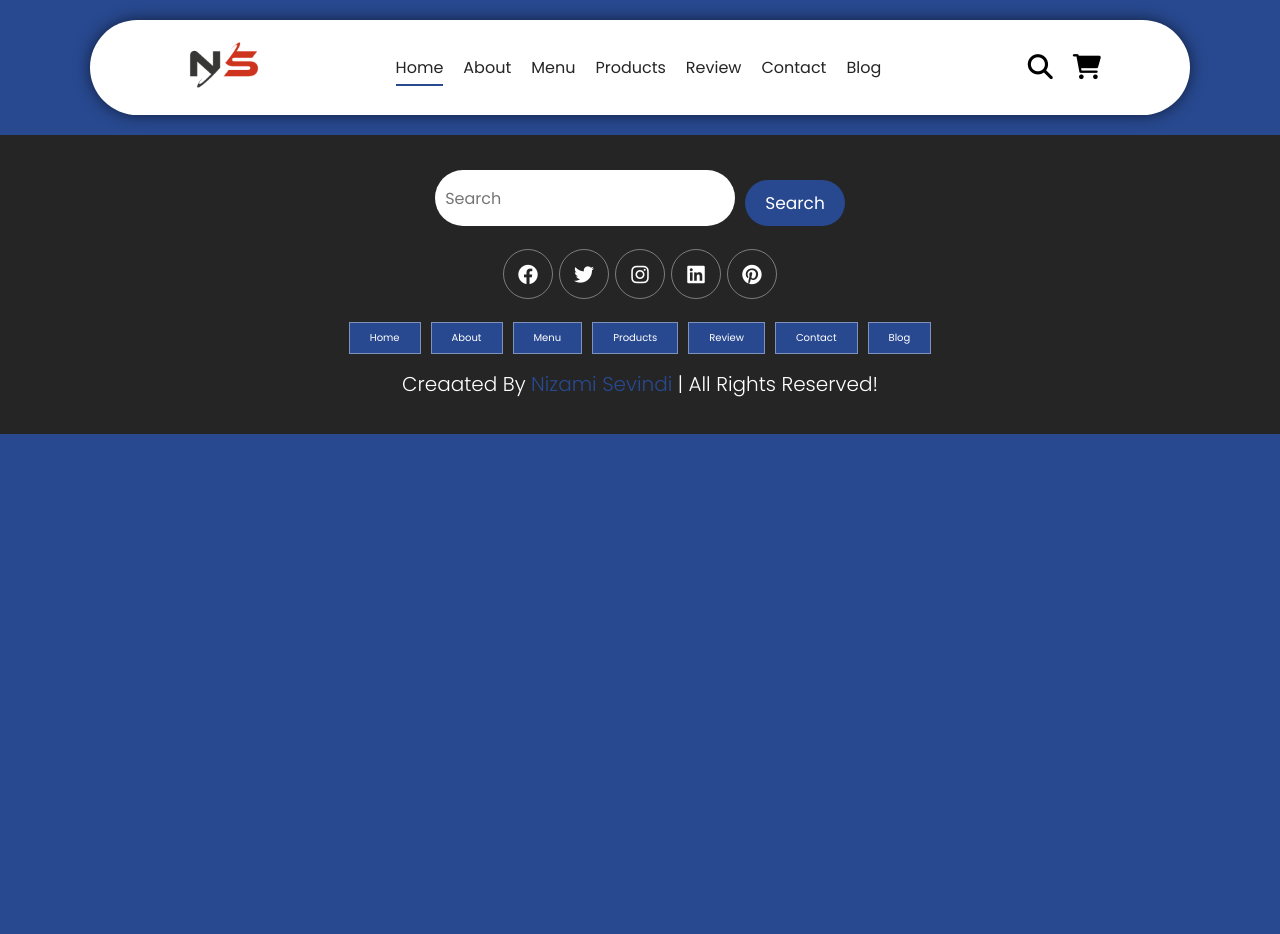
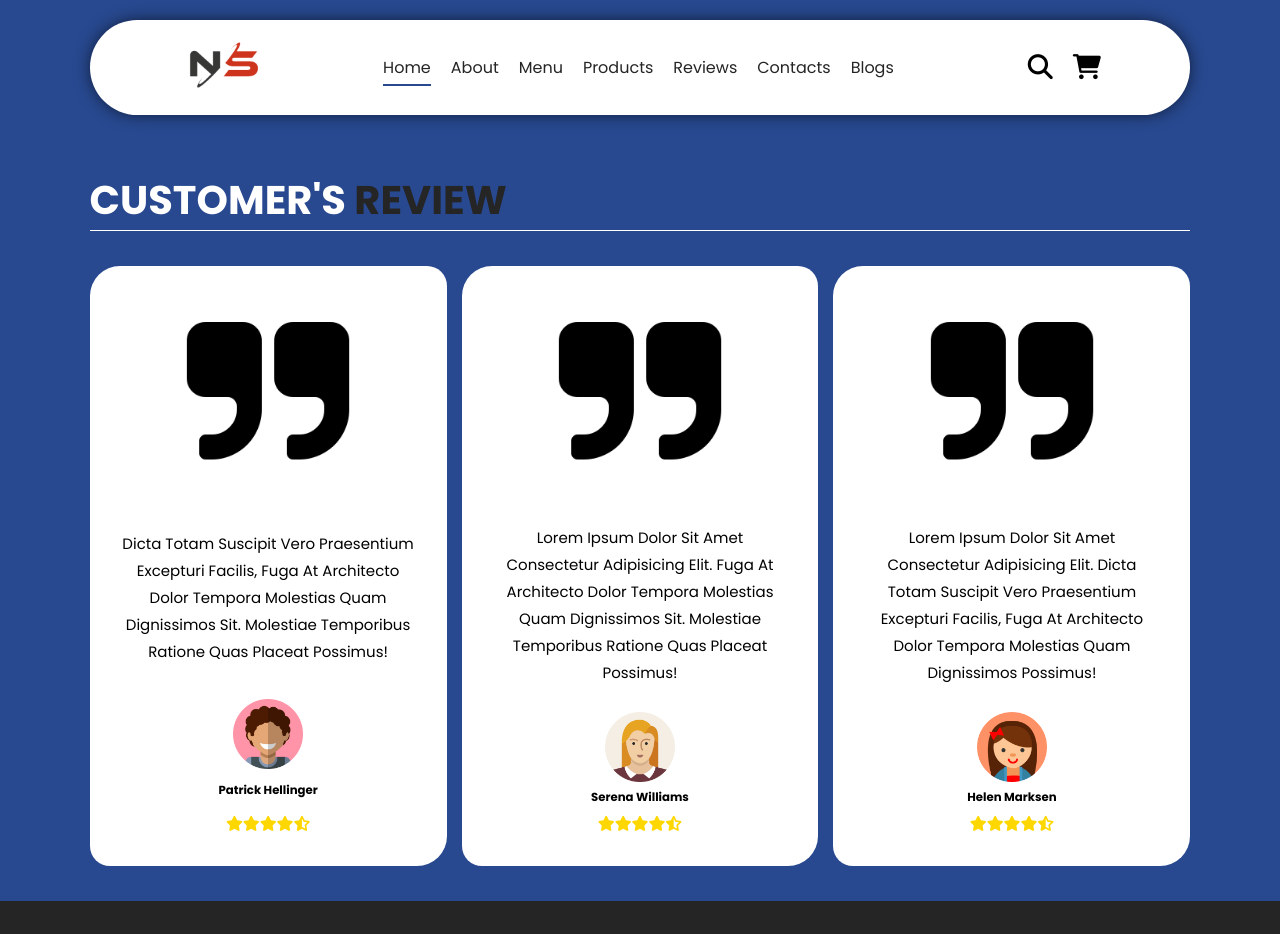
Before and after one commit to Biswajit-Sardar/Front-End-Using-React, a React (Vite) app in the folder component-demonstration/: page /reviews in a window 1280 px wide. Shown: the top 934 px of the page. Before the commit the page ends 800 px from the top, so only its background shows below. Built offline with nearby package versions, Linux system fonts and the light colour scheme.

Commit message:
feat: add Products, Reviews, and Contacts components; update routing in App and Header

```diff
--- a/component-demonstration/src/App.jsx
+++ b/component-demonstration/src/App.jsx
@@ -11,6 +11,9 @@ import Blog from './components/Blog/Blog'
 import Footer from './components/Footer/Footer'
 import Abouts from './components/Small-Components/Abouts/Abouts'
 import Menus from './components/Small-Components/Menus/Menus'
+import Products from './components/Small-Components/Products/Products'
+import Reviews from './components/Small-Components/Reviews/Reviews'
+import Contacts from './components/Small-Components/Contacts/Contacts'
 
 import './App.css'
 
@@ -43,6 +46,9 @@ function App() {
         <Route path="/about" element={<Abouts />} />
 
          <Route path="/menu" element={<Menus />} />
+         <Route path="/products" element={<Products />} />
+         <Route path="/reviews" element={<Reviews />} />
+         <Route path="/contact" element={<Contacts />} />
 
       </Routes>
       <Footer />
--- a/component-demonstration/src/components/Header/Header.jsx
+++ b/component-demonstration/src/components/Header/Header.jsx
@@ -16,9 +16,9 @@ const Header = () => {
 
                 <Link to="/menu">Menu</Link>
                 <Link to="/products">Products</Link>
-                <Link to="/review">Review</Link>
-                <Link to="/contact">Contact</Link>
-                <Link to="/blog">Blog</Link>
+                <Link to="/reviews">Reviews</Link>
+                <Link to="/contact">Contacts</Link>
+                <Link to="/blog">Blogs</Link>
             </nav>
             <div className="buttons">
                 <button id="search-btn" type="button">
@@ -38,7 +38,7 @@ const Header = () => {
           {/*   <div className="cart-items-container">
                 <div className="cart-item">
                     <i className="fas fa-times"></i>
-                    <img src="./image/pngwing.com (1).png" alt="menu" />
+                    <img src={img1} alt="menu" />
                     <div className="content">
                         <h3>cart item 01</h3>
                         <div className="price">$15.99 </div>
@@ -46,7 +46,7 @@ const Header = () => {
                 </div>
                 <div className="cart-item">
                     <i className="fas fa-times"></i>
-                    <img src="./image/pngwing.com (2).png" alt="menu" />
+                    <img src={img2} alt="menu" />
                     <div className="content">
                         <h3>cart item 02</h3>
                         <div className="price">$16.99 </div>
@@ -54,7 +54,7 @@ const Header = () => {
                 </div>
                 <div className="cart-item">
                     <i className="fas fa-times"></i>
-                    <img src="./image/pngwing.com (3).png" alt="menu" />
+                    <img src={img3} alt="menu" />
                     <div className="content">
                         <h3>cart item 03</h3>
                         <div className="price">$13.99 </div>
@@ -62,7 +62,7 @@ const Header = () => {
                 </div>
                 <div className="cart-item">
                     <i className="fas fa-times"></i>
-                    <img src="./image/pngwing.com (4).png" alt="menu" />
+                    <img src={img4} alt="menu" />
                     <div className="content">
                         <h3>cart item 04</h3>
                         <div className="price">$12.99 </div>
--- /dev/null
+++ b/component-demonstration/src/components/Small-Components/Contacts/Contacts.jsx
@@ -0,0 +1,34 @@
+
+
+
+
+const Contacts = () => {
+  return (
+          <section class="contact" id="contact">
+    <h1 class="heading">contact <span>us</span> </h1>
+    <div class="row">
+        <iframe class="map" src="https://www.google.com/maps/embed?pb=!1m18!1m12!1m3!1d983.3235940970079!2d8.540719273659763!3d47.3713194174677!2m3!1f0!2f0!3f0!3m2!1i1024!2i768!4f13.1!3m3!1m2!1s0x47900a00aa1e1d17%3A0x278f576acdd580f5!2sStorchen%20Z%C3%BCrich%20-%20Lifestyle%20Boutique%20Hotel!5e0!3m2!1sde!2sch!4v1658505945506!5m2!1sde!2sch" allowfullscreen="" loading="lazy" referrerpolicy="no-referrer-when-downgrade"></iframe>
+        <form>
+            <h3>get in touch</h3>
+            <div class="inputBox">
+                <i class="fas fa-user"></i>
+                <input type="text" placeholder="name"/>
+            </div>
+            <div class="inputBox">
+                <i class="fas fa-envelope"></i>
+                <input type="email" placeholder="email"/>
+            </div>
+            <div class="inputBox">
+                <i class="fas fa-phone"></i>
+                <input type="number" placeholder="number"/>
+            </div>
+            <input type="submit" class="btn" value="contact now"/>
+        </form>
+    </div>
+</section>
+
+         )
+     }
+
+
+export default Contacts
--- /dev/null
+++ b/component-demonstration/src/components/Small-Components/Products/Products.jsx
@@ -0,0 +1,79 @@
+import img1 from '../../../assets/pngwing.com (6).png'
+import img2 from '../../../assets/pngwing.com (4).png'
+import img3 from '../../../assets/pngwing.com (5).png'
+
+
+
+const Products = () => {
+    return (
+         <section class="products" id="products">
+    <h1 class="heading">our <span>products</span> </h1>
+    <div class="box-container">
+        <div class="box">
+            <div class="box-head">
+                <span class="title">mini burger</span>
+                <a href="#" class="name">Bacon Burger</a>
+            </div>
+            <div class="image">
+                <img src={img1} alt=""/>
+            </div>
+            <div class="box-bottom">
+                <div class="info">
+                    <b class="price">$6.00</b>
+                    <span class="amount">110gr / 300 Cal</span>
+                </div>
+                <div class="product-btn">
+                    <a href="#">
+                        <i class="fas fa-plus"></i>
+                    </a>
+                </div>
+            </div>
+        </div>
+        <div class="box">
+            <div class="box-head">
+                <span class="title">cheese burger</span>
+                <a href="#" class="name">cheese Burger</a>
+            </div>
+            <div class="image">
+                <img src={img2} alt=""/>
+            </div>
+            <div class="box-bottom">
+                <div class="info">
+                    <b class="price">$12.00</b>
+                    <span class="amount">140gr / 2500 Cal</span>
+                </div>
+                <div class="product-btn">
+                    <a href="#">
+                        <i class="fas fa-plus"></i>
+                    </a>
+                </div>
+            </div>
+        </div>
+        <div class="box">
+            <div class="box-head">
+                <span class="title">Double burger</span>
+                <a href="#" class="name">Double Burger</a>
+            </div>
+            <div class="image">
+                <img src={img3} alt=""/>
+            </div>
+            <div class="box-bottom">
+                <div class="info">
+                    <b class="price">$24.00</b>
+                    <span class="amount">440gr / 600 Cal</span>
+                </div>
+                <div class="product-btn">
+                    <a href="#">
+                        <i class="fas fa-plus"></i>
+                    </a>
+                </div>
+            </div>
+        </div>
+    </div>
+        </section>
+    )
+
+
+
+}
+export default Products
--- /dev/null
+++ b/component-demonstration/src/components/Small-Components/Reviews/Reviews.jsx
@@ -0,0 +1,60 @@
+import img1 from '../../../assets/pngwing.com (8).png'
+import img2 from '../../../assets/pngwing.com (9).png'
+import img3 from '../../../assets/pngwing.com (10).png'
+import img4 from '../../../assets/pngwing.com (11).png'
+
+
+
+
+const Reviews = () => {
+
+    return (
+    <section class="review" id="review">
+    <h1 class="heading">customer's <span>review</span> </h1>
+    <div class="box-container">
+        <div class="box">
+            <img src={img1} alt="quote"/>
+            <p> Dicta totam suscipit vero praesentium excepturi facilis, fuga at architecto dolor tempora molestias quam dignissimos sit. Molestiae temporibus ratione quas placeat possimus!</p>
+            <img src={img2} alt="customer-avatar" class="user"/>
+            <h3>Patrick Hellinger</h3>
+            <div class="stars">
+                <i class="fas fa-star"></i>
+                <i class="fas fa-star"></i>
+                <i class="fas fa-star"></i>
+                <i class="fas fa-star"></i>
+                <i class="fas fa-star-half-alt"></i>
+            </div>
+        </div>
+        <div class="box">
+            <img src={img1} alt="quote"/>
+            <p>Lorem ipsum dolor sit amet consectetur adipisicing elit. Fuga at architecto dolor tempora molestias quam dignissimos sit. Molestiae temporibus ratione quas placeat possimus!</p>
+            <img src={img3} alt="customer-avatar" class="user"/>
+            <h3>Serena Williams</h3>
+            <div class="stars">
+                <i class="fas fa-star"></i>
+                <i class="fas fa-star"></i>
+                <i class="fas fa-star"></i>
+                <i class="fas fa-star"></i>
+                <i class="fas fa-star-half-alt"></i>
+            </div>
+        </div>
+        <div class="box">
+            <img src={img1} alt="quote"/>
+            <p>Lorem ipsum dolor sit amet consectetur adipisicing elit. Dicta totam suscipit vero praesentium excepturi facilis, fuga at architecto dolor tempora molestias quam dignissimos possimus!</p>
+            <img src={img4} alt="customer-avatar" class="user"/>
+            <h3>Helen Marksen</h3>
+            <div class="stars">
+                <i class="fas fa-star"></i>
+                <i class="fas fa-star"></i>
+                <i class="fas fa-star"></i>
+                <i class="fas fa-star"></i>
+                <i class="fas fa-star-half-alt"></i>
+            </div>
+        </div>
+    </div>
+        </section>
+        )
+
+    }
+
+export default Reviews
```
